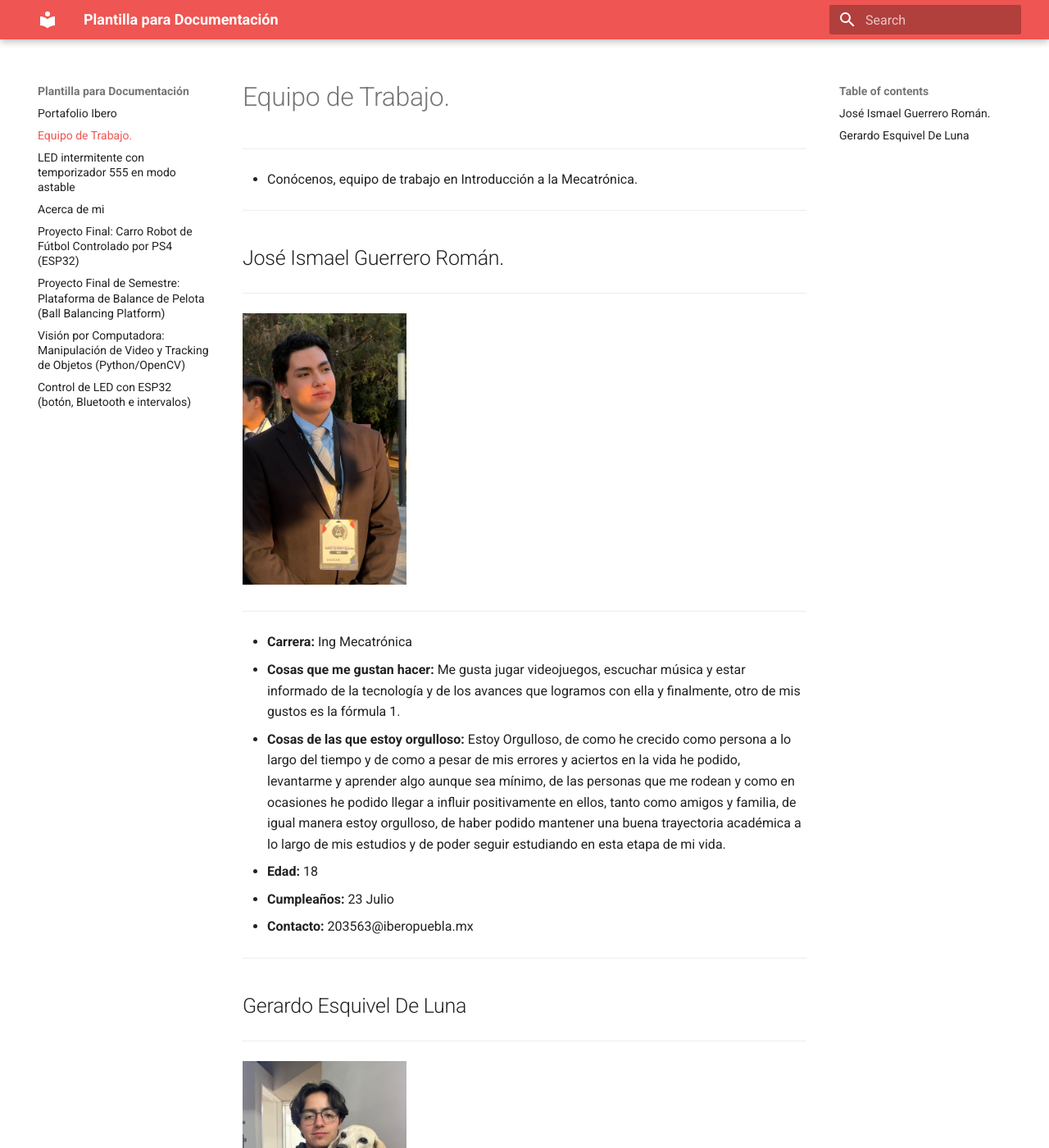
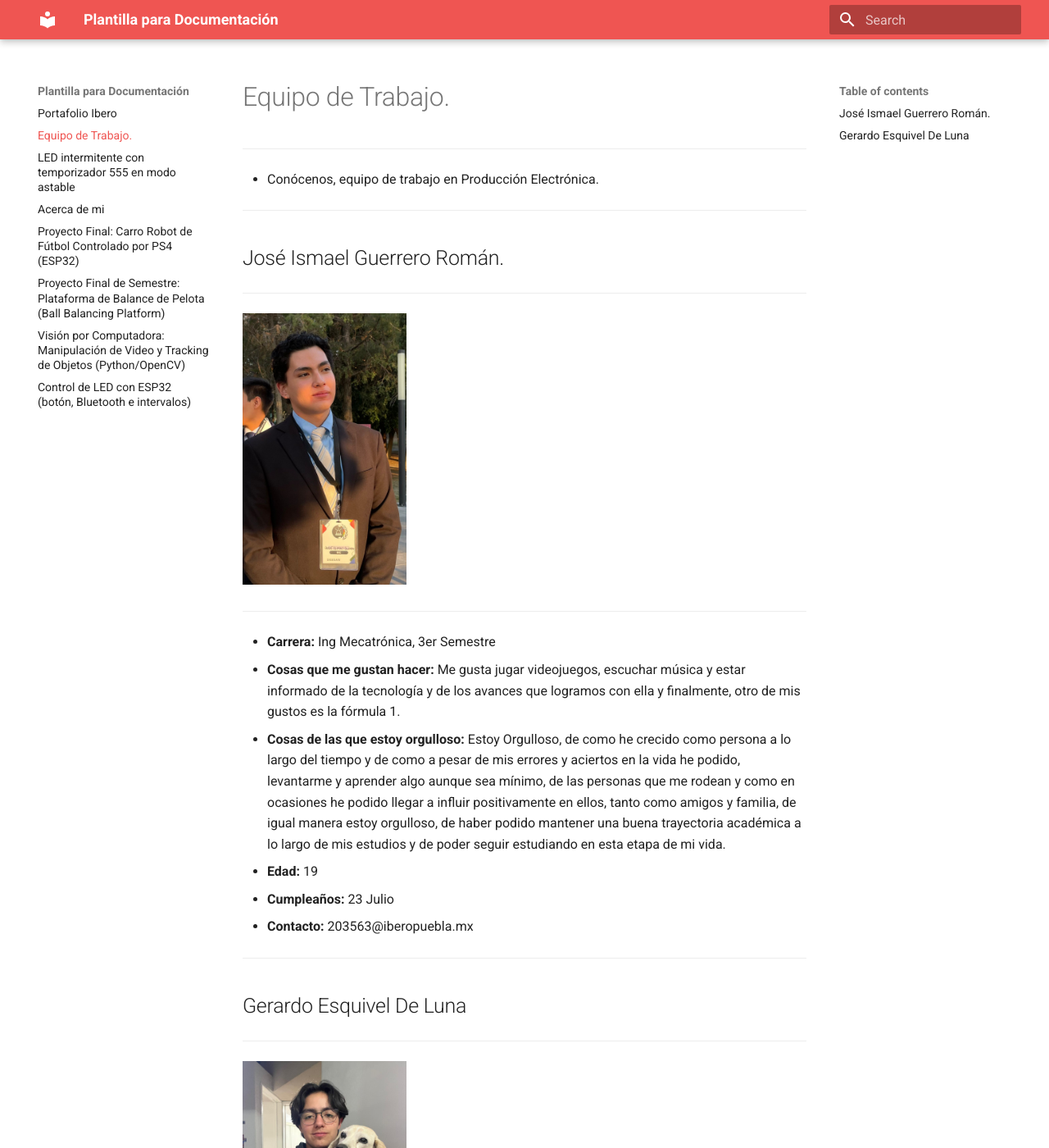
Before and after one commit to Joy-2307/Producci-n-Electr-nica-JIGR, an MkDocs documentation site: the page built from docs/Equipo de trabajo.md, in a window 1280 px wide and 1400 px high. Shown: the whole window at 82% size. Built offline with MkDocs 1.6.1 and Material for MkDocs 9.7.7, drawn with Linux system fonts in a browser that asks for light colours; some of the changed text lies outside the part shown.

Commit message:
Update Equipo de trabajo.md

```diff
--- a/docs/Equipo de trabajo.md
+++ b/docs/Equipo de trabajo.md
@@ -1,7 +1,7 @@
 # Equipo de Trabajo.
 
 ---
-- Conócenos, equipo de trabajo en Introducción a la Mecatrónica.
+- Conócenos, equipo de trabajo en Producción Electrónica.
 
 ---
 ## José Ismael Guerrero Román.
@@ -11,10 +11,10 @@
 
 ---
 
-- **Carrera:** Ing Mecatrónica
+- **Carrera:** Ing Mecatrónica, 3er Semestre
 - **Cosas que me gustan hacer:** Me gusta jugar videojuegos, escuchar música y estar informado de la tecnología y de los avances que logramos con ella y finalmente, otro de mis gustos es la fórmula 1.
 - **Cosas de las que estoy orgulloso:** Estoy Orgulloso, de como he crecido como persona a lo largo del tiempo y de como a pesar de mis errores y aciertos en la vida he podido, levantarme y aprender algo aunque sea mínimo, de las personas que me rodean y como en ocasiones he podido llegar a influir positivamente en ellos, tanto como amigos y familia, de igual manera estoy orgulloso, de haber podido mantener una buena trayectoria académica a lo largo de mis estudios y de poder seguir estudiando en esta etapa de mi vida.
-- **Edad:** 18
+- **Edad:** 19
 - **Cumpleaños:** 23 Julio
 - **Contacto:** 203563@iberopuebla.mx
 
@@ -26,10 +26,10 @@
 
 ---
 
-- **Carrera:** Ing Mecatrónica
+- **Carrera:** Ing Mecatrónica, 3er semestre
 - **Cosas que me gustan hacer:** videojuegos, montañismo, ciclismo.
 - **Cosas de las que estoy orgulloso:** De ser una persona perseverante, que no se rinde fácilmente, por haber superado momentos difíciles y seguir avanzando y por ser alguien que ayuda a los demás cuando lo necesitan.
-- **Edad:** 18
+- **Edad:** 19
 - **Cumpleaños:** 18 Julio
 - **Contacto:** 204655@iberopuebla.mx
 
```
